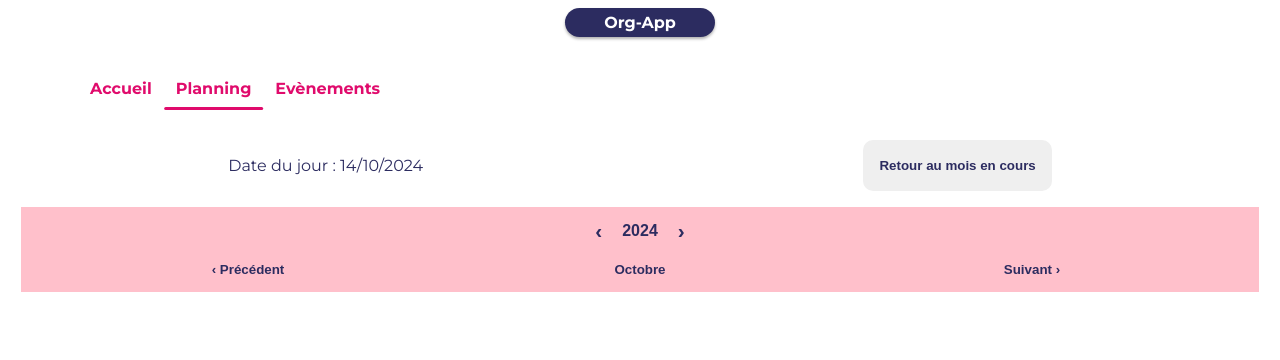
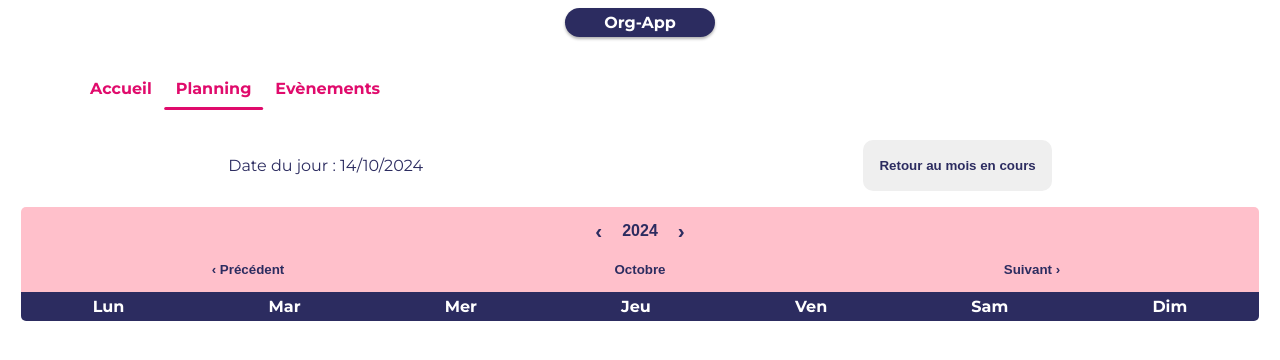
Before and after one commit to Marine-Dlf/planning-app-project, a React (Create React App) app in the folder planning-app-project/: page /planning in a window 1280 px wide. Shown: the top 360 px of the page. Built offline with nearby package versions, Linux system fonts and the light colour scheme.

Commit message:
Passage à l'année précédente ou suivante (component ChangeDate)

```diff
--- a/planning-app-project/src/components/Calendar.jsx
+++ b/planning-app-project/src/components/Calendar.jsx
@@ -1,6 +1,8 @@
 import React from 'react'
 import CurrentDate from './CurrentDate'
 import ChangeDate from './ChangeDate'
+import WeekDays from './WeekDays'
+import Grid from './Grid'
 
 function Calendar() {
 
@@ -8,6 +10,8 @@ function Calendar() {
     <div>
       <CurrentDate />
       <ChangeDate />
+      <WeekDays />
+      <Grid />
     </div>
   )
 }
--- a/planning-app-project/src/components/ChangeDate.jsx
+++ b/planning-app-project/src/components/ChangeDate.jsx
@@ -13,12 +13,16 @@ function ChangeDate() {
     const [currentYear, setCurrentYear] = useState(new Date().getFullYear())
     const [currentMonth, setCurrentMonth] = useState(new Date().getMonth())
 
+    // Move to the precious or next year
+    const nextYear = () => (setCurrentYear(currentYear + 1));
+    const previousYear = () => (setCurrentYear(currentYear - 1));
+
     return (
         <div className='changeDate'>
             <div className='changeYear'>
-            <button className='changeYearButton'>‹</button>
+                <button className='changeYearButton' onClick={previousYear}>‹</button>
                 <button>{currentYear}</button>
-            <button className='changeYearButton'>›</button>
+                <button className='changeYearButton' onClick={nextYear}>›</button>
             </div>
             <div className='changeMonth'>
                 <button className='changeMonthButton'>‹ Précédent</button>
--- /dev/null
+++ b/planning-app-project/src/components/Grid.jsx
@@ -0,0 +1,14 @@
+import React from 'react'
+import '../styles/components/grid.scss'
+
+const grid = []
+
+function Grid() {
+  return (
+    <div>
+      {grid}
+    </div>
+  )
+}
+
+export default Grid
--- /dev/null
+++ b/planning-app-project/src/components/WeekDays.jsx
@@ -0,0 +1,18 @@
+import React from 'react'
+import '../styles/components/weekDays.scss'
+
+function WeekDays() {
+  return (
+    <div className='weekDays'>
+        <div>Lun</div>
+        <div>Mar</div>
+        <div>Mer</div>
+        <div>Jeu</div>
+        <div>Ven</div>
+        <div>Sam</div>
+        <div>Dim</div>
+    </div>
+  )
+}
+
+export default WeekDays
--- a/planning-app-project/src/styles/components/changeDate.scss
+++ b/planning-app-project/src/styles/components/changeDate.scss
@@ -11,6 +11,7 @@
         background-color: pink;
         margin-bottom: 0;
         padding-top: 0.5rem;
+        border-radius: 5px 5px 0px 0px;
 
         button {
             background-color: pink;
--- /dev/null
+++ b/planning-app-project/src/styles/components/grid.scss
@@ -0,0 +1,5 @@
+.grid {
+    display: grid;
+    grid-template-columns: repeat(7, 1fr); /* 7 colonnes pour les 7 jours de la semaine */
+
+}
--- /dev/null
+++ b/planning-app-project/src/styles/components/weekDays.scss
@@ -0,0 +1,13 @@
+.weekDays {
+    margin-left: 1%;
+    margin-right: 1%;
+    color: white;
+    background-color: rgb(44, 44, 96);
+    display: flex;
+    flex: column wrap;
+    justify-content: space-around;
+    padding-top: 0.3rem;
+    padding-bottom: 0.3rem;
+    font-weight: bold;
+    border-radius: 0px 0px 5px 5px;
+  }
```
Also changed, not shown: planning-app-project/src/components/Day.jsx (added, +11 -0 lines). Lines whose indentation alone changed are shown as unchanged.
